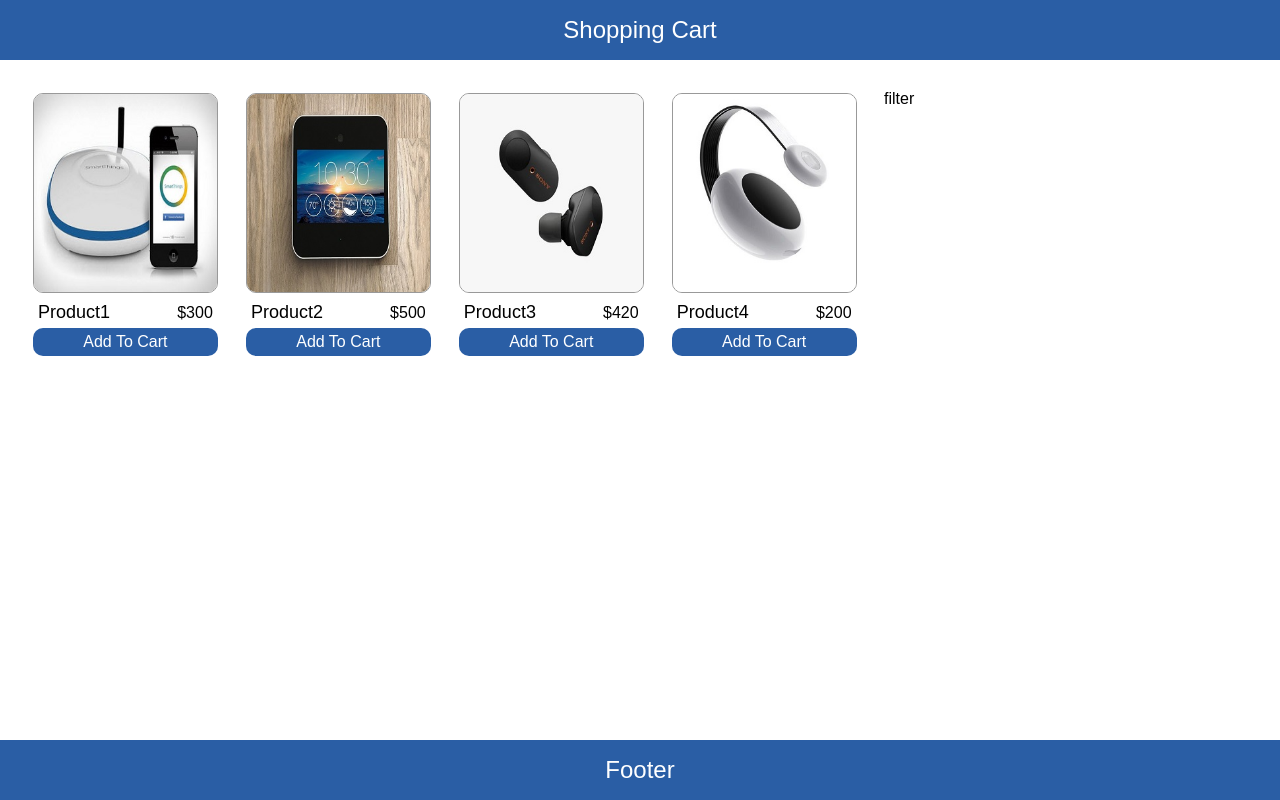
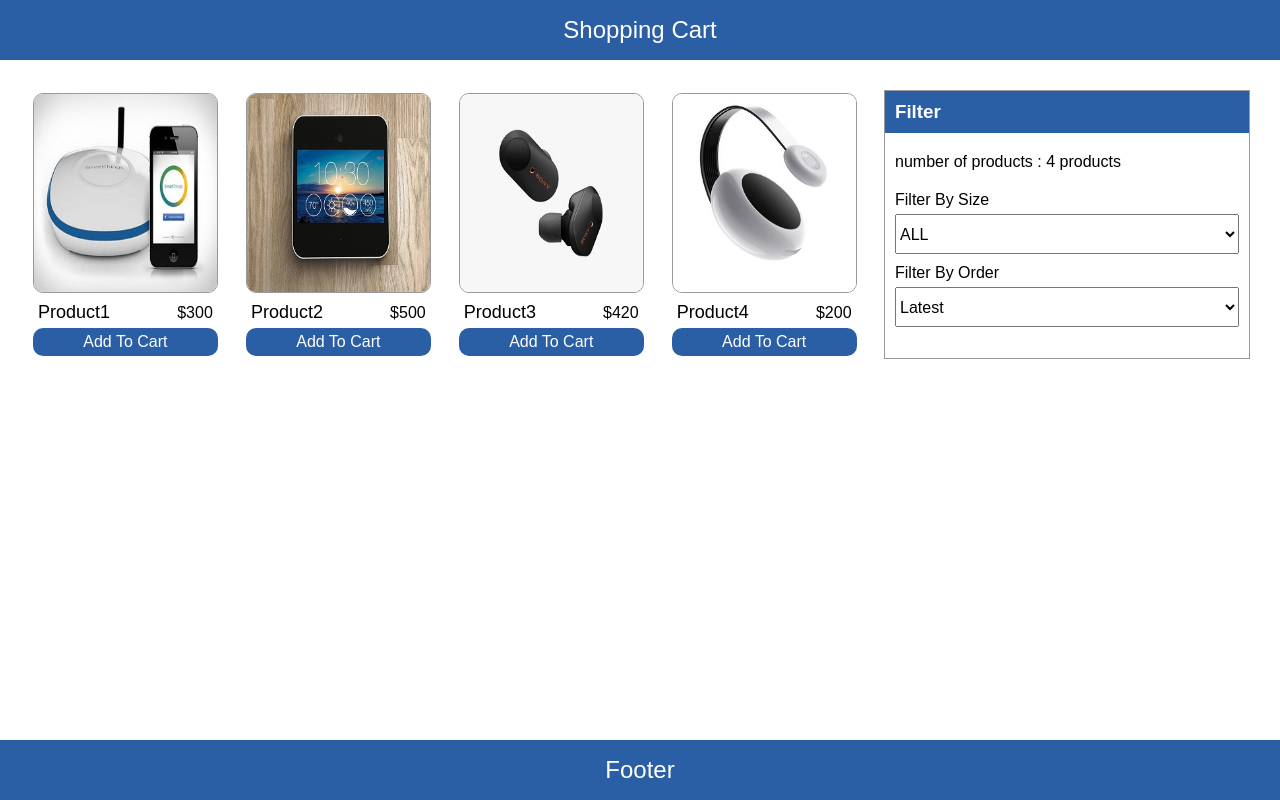
Before and after one commit to hazemmostafa99/cart, a React (Create React App) app in the folder client/: page / in a window 1280 px wide. Built offline with nearby package versions, Linux system fonts and the light colour scheme.

Commit message:
create-filter

```diff
--- a/client/src/App.js
+++ b/client/src/App.js
@@ -1,18 +1,55 @@
 // import { words } from "./words";
 import { useState } from "react";
+import Filter from "./components/Filter/Filter";
 import Footer from "./components/Footer/Footer";
 import Header from "./components/Header/Header";
 import Products from "./components/Products/Products";
 import data from "./data.json";
 function App() {
   const [products, setProducts] = useState(data);
+  const [size, setSize] = useState("");
+  const [sort, setSort] = useState("");
+
+  const filterSize = (e) => {
+    setSize(e.target.value);
+    if (e.target.value === "ALL") {
+      setProducts(data);
+    } else {
+      let productsClone = [...data];
+      let productFilter = productsClone.filter(
+        (p) => p.size.indexOf(e.target.value) !== -1
+      );
+      setProducts(productFilter);
+      console.log(productFilter);
+    }
+  };
+  const filterSort = (e) => {
+    setSort(e.target.value);
+    let productsClone = [...products];
+    let order = e.target.value;
+    let productFilter = productsClone.sort((a, b) => {
+      if (order === "Latest") {
+        return a.id < b.id ? 1 : -1;
+      } else if (order === "Lowest") {
+        return a.price - b.price;
+      } else {
+        return b.price - a.price;
+      }
+    });
+    setProducts(productFilter);
+  };
   return (
     <div className="layout">
       <Header />
       <main>
         <div className="wraper">
           <Products products={products} />
-          <div className="filter">filter</div>
+          <Filter
+            size={size}
+            filterSize={filterSize}
+            filterSort={filterSort}
+            sort={sort}
+          />
         </div>
       </main>
       <Footer />
--- /dev/null
+++ b/client/src/components/Filter/Filter.js
@@ -0,0 +1,32 @@
+import React from "react";
+import "./Filter.scss";
+const Filter = ({ filterSize, size, filterSort, sort }) => {
+  return (
+    <div className="filter">
+      <h3>Filter</h3>
+      <p>number of products : 4 products</p>
+      <div className="select">
+        <span>Filter By Size</span>
+        <select value={size} onChange={filterSize}>
+          <option value="ALL">ALL</option>
+          <option value="XS">XS</option>
+          <option value="S">S</option>
+          <option value="M">M</option>
+          <option value="L">L</option>
+          <option value="XL">XL</option>
+          <option value="XXL">XXL</option>
+        </select>
+      </div>
+      <div className="select">
+        <span>Filter By Order</span>
+        <select value={sort} onChange={filterSort}>
+          <option value="Latest">Latest</option>
+          <option value="Lowest">Lowest</option>
+          <option value="Highest">Highest</option>
+        </select>
+      </div>
+    </div>
+  );
+};
+
+export default Filter;
--- /dev/null
+++ b/client/src/components/Filter/Filter.scss
@@ -0,0 +1,31 @@
+.filter {
+  border: 1px solid #999;
+
+  h3 {
+    background-color: #2a5ea5;
+    padding: 10px;
+    color: white;
+  }
+  p {
+    font-size: 16px;
+    margin: 10px 0;
+    padding: 10px;
+  }
+  .select {
+    margin-bottom: 10px;
+    padding: 0px 10px ;
+
+    span {
+      display: block;
+      margin-bottom: 5px;
+      font-size: 16px;
+    }
+    select{
+        display: block;
+        width: 100%;
+        height: 40px;
+        cursor: pointer;
+        font-size: 16px;
+    }
+  }
+}
```
